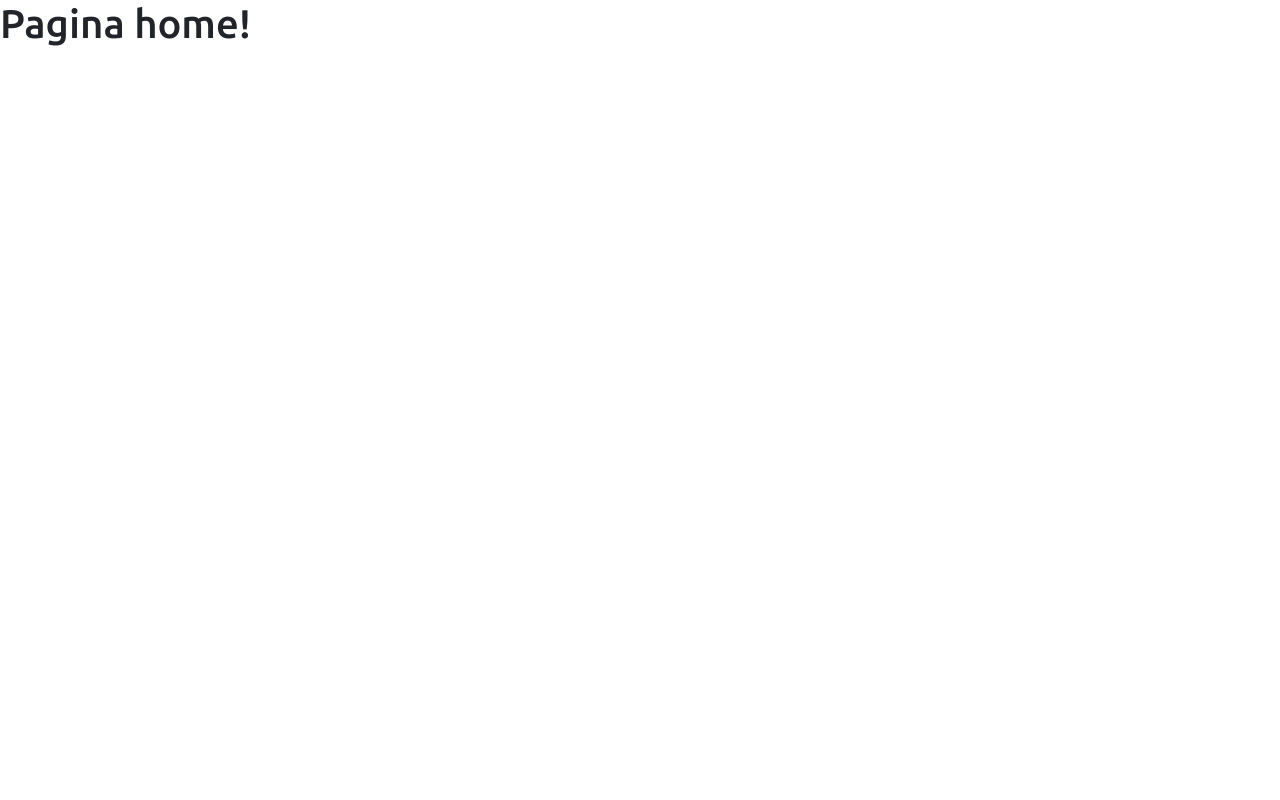
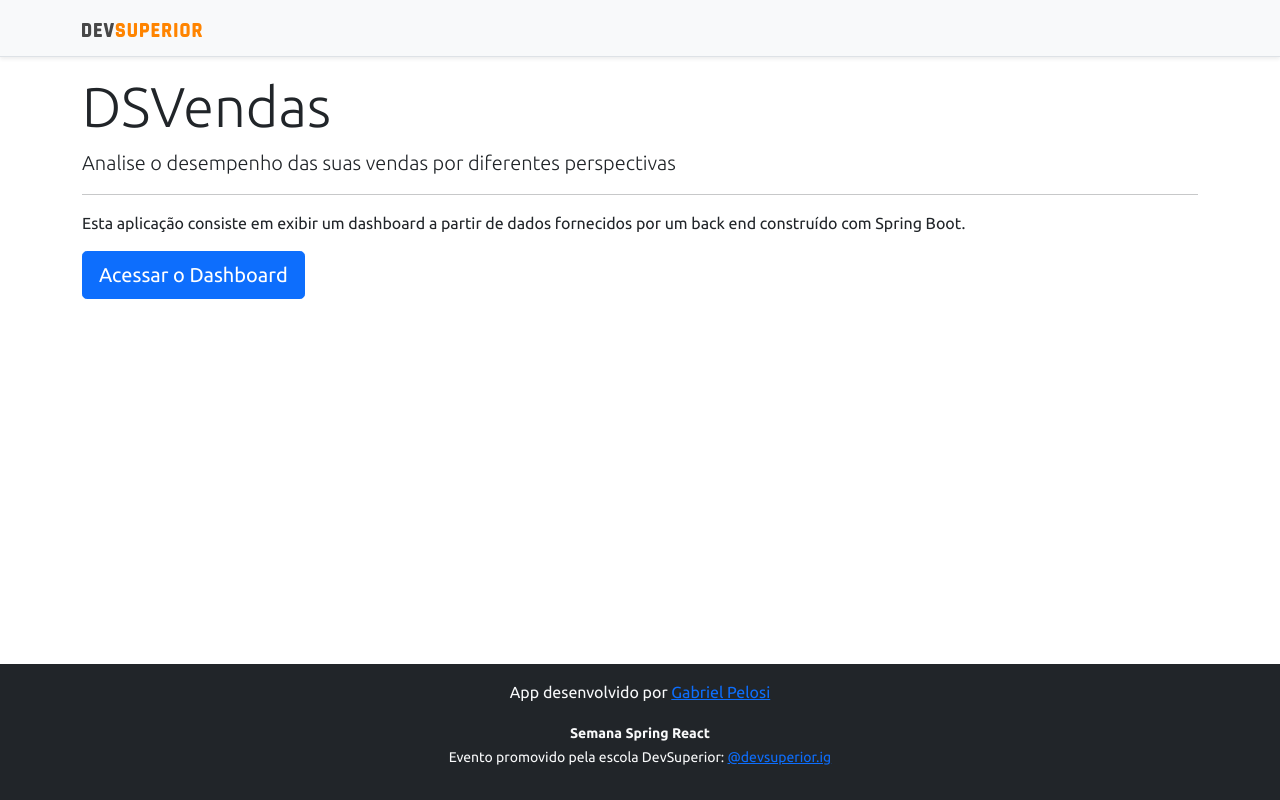
Before and after one commit to GabrielPelosi/Projeto-Vendas, a React (Create React App) app in the folder frontend/: page / in a window 1280 px wide. Built offline with nearby package versions, Linux system fonts and the light colour scheme.

Commit message:
Home navigattion

```diff
--- a/frontend/src/components/NavBar/index.tsx
+++ b/frontend/src/components/NavBar/index.tsx
@@ -1,5 +1,6 @@
 
 import ImgDsDark from 'assets/img/ds-dark.svg'
+import { Link } from 'react-router-dom';
 
 
 const NavBar = () => {
@@ -7,7 +8,9 @@
         <div className="d-flex flex-column flex-md-row align-items-center p-3 px-md-4 mb-3 bg-light border-bottom shadow-sm">
             <div className="container">
                 <nav className="my-2 my-md-0 mr-md-3">
-                    <img src={ImgDsDark} alt="DevSuperior" width="120" />
+                    <Link to="/">
+                        <img src={ImgDsDark} alt="DevSuperior" width="120" />
+                    </Link>
                 </nav>
             </div>
         </div>
--- a/frontend/src/pages/Home/index.tsx
+++ b/frontend/src/pages/Home/index.tsx
@@ -1,10 +1,24 @@
+import Footer from "components/Footer";
+import NavBar from "components/NavBar";
+import { Link } from "react-router-dom";
 
 const Home = () => {
     return (
-        <div className="">
-            <h1>Pagina home!</h1>
-        </div>
-
+        <>
+            <NavBar />
+            <div className="container">
+                <div className="jumbotron">
+                    <h1 className="display-4">DSVendas</h1>
+                    <p className="lead">Analise o desempenho das suas vendas por diferentes perspectivas</p>
+                    <hr />
+                    <p>Esta aplicação consiste em exibir um dashboard a partir de dados fornecidos por um back end construído com Spring Boot.</p>
+                    <Link className="btn btn-primary btn-lg" to="/dashboard">
+                        Acessar o Dashboard
+                    </Link>
+                </div>
+            </div>
+            <Footer />
+        </>
     );
 }
 
```
Also changed, not shown: frontend/src/pages/Dashboard/index.tsx (+5 -5 lines).
